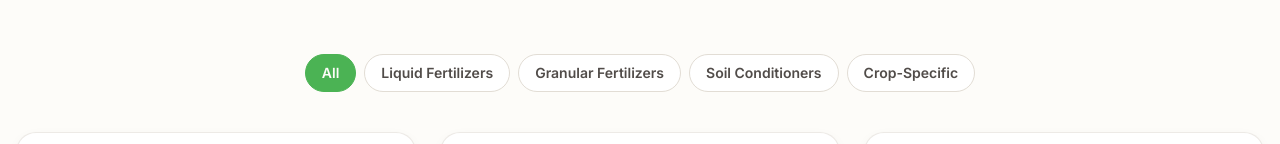
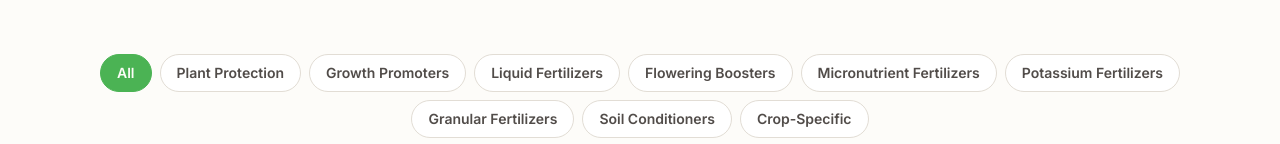
Before and after one commit to dwebworks24/elkennolifesciences-89b16aba, a React (Vite) app: page /products in a window 1280 px wide. Shown: the part 411-555 px from the top of the page. Built offline with nearby package versions, Linux system fonts and the light colour scheme.

Commit message:
Changes
Co-authored-by: dwebworks24 <166054005+dwebworks24@users.noreply.github.com>

```diff
--- a/src/pages/Products.tsx
+++ b/src/pages/Products.tsx
@@ -12,7 +12,12 @@ import { cn } from "@/lib/utils";
 
 const tabs: Array<"All" | ProductCategory> = [
   "All",
+  "Plant Protection",
+  "Growth Promoters",
   "Liquid Fertilizers",
+  "Flowering Boosters",
+  "Micronutrient Fertilizers",
+  "Potassium Fertilizers",
   "Granular Fertilizers",
   "Soil Conditioners",
   "Crop-Specific",
```
